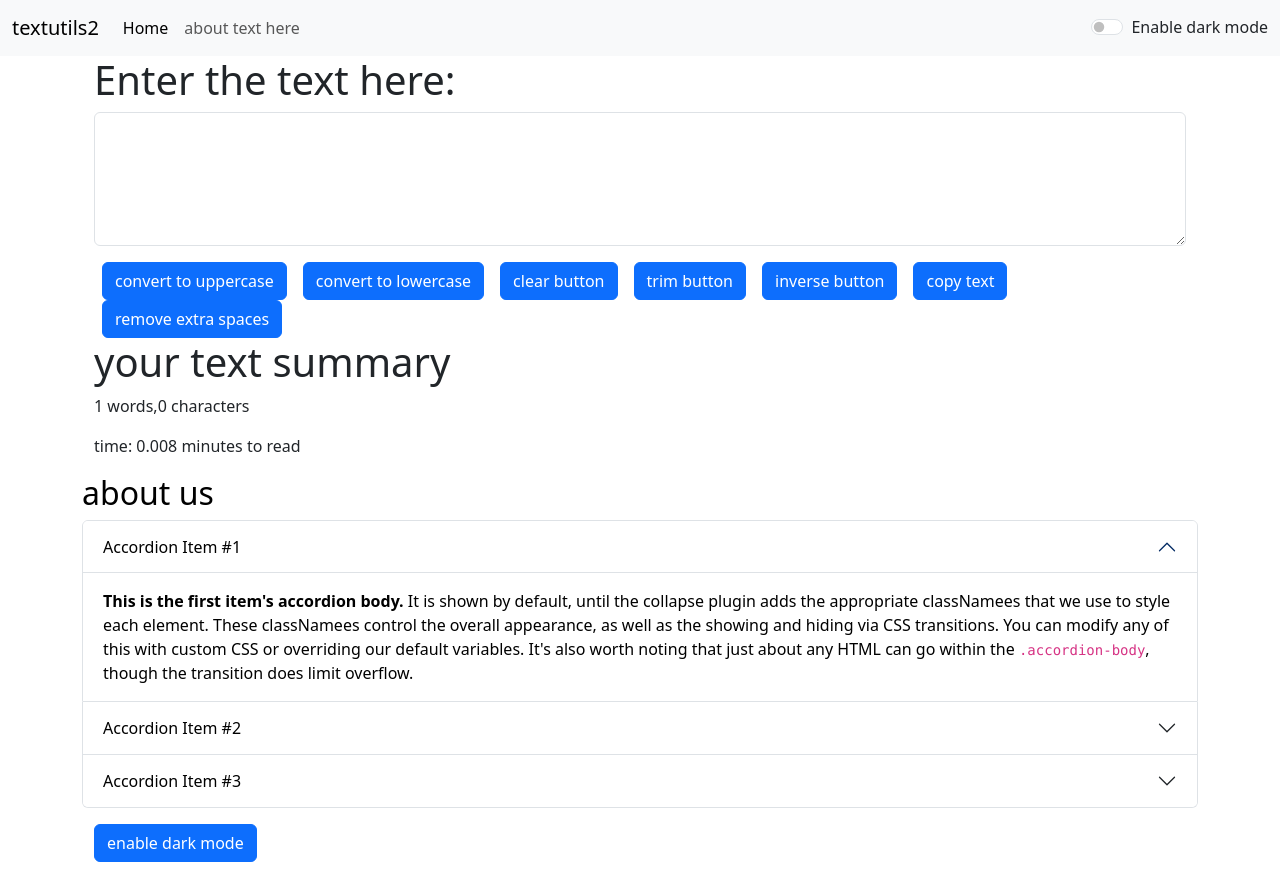
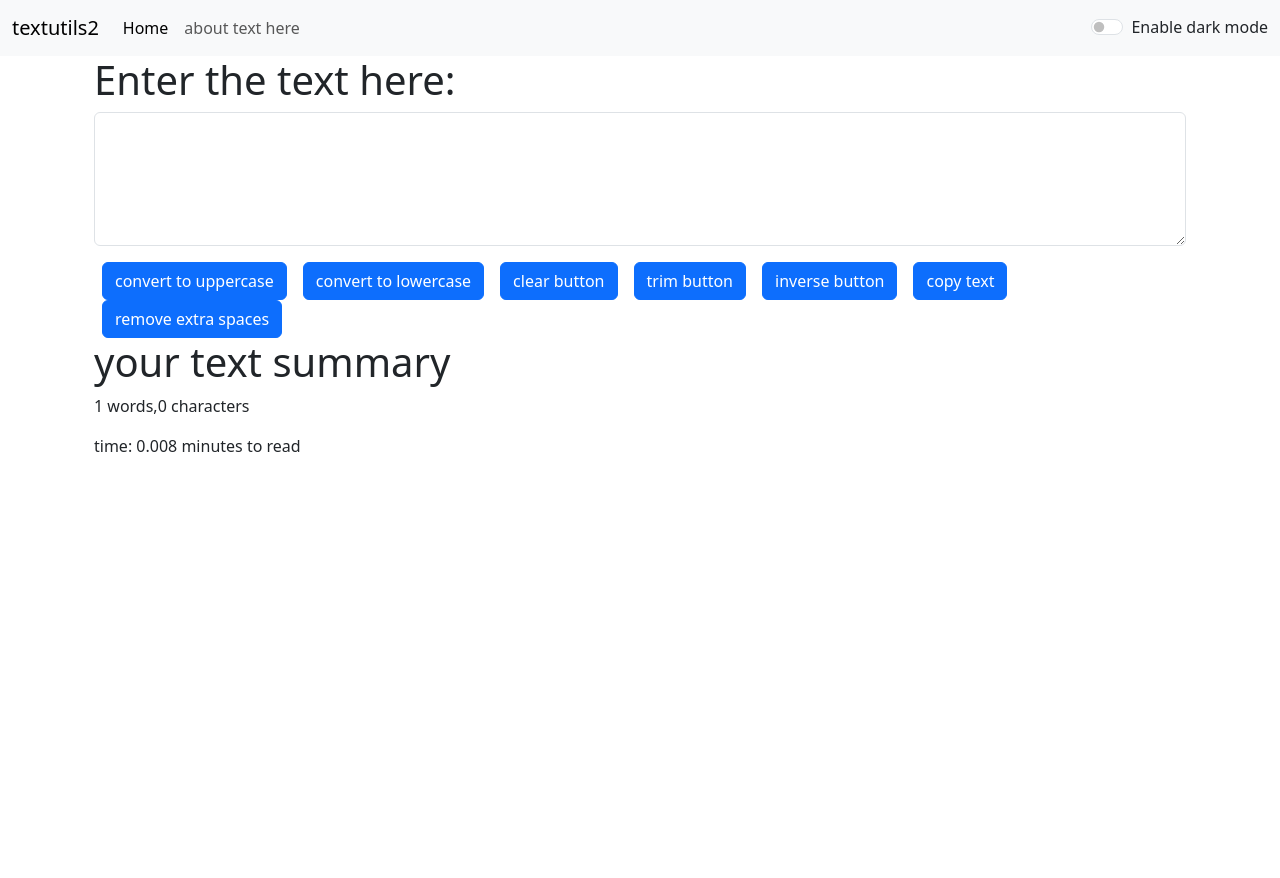
Before and after one commit to Jinal55/react-project-dark-mode, a React (Create React App) app: page / in a window 1280 px wide. After the commit the page ends 800 px from the top, so only its background shows below. Built offline with nearby package versions, Linux system fonts and the light colour scheme.

Commit message:
removed about

```diff
--- a/src/App.js
+++ b/src/App.js
@@ -23,16 +23,16 @@ function App() {
       <Navbar title="textutils2" mode={mode} togglemode={togglemode} />
       {/* <Navbar /> */}
 
-      { <div className="container">
+      {<div className="container">
         <TextForm
           heading="Enter the text here:"
           labelbody="enter text here only"
           mode={mode}
         />
-      </div> }
+      </div>}
       {/* <Usest /> */}
 
-      <About></About>
+      {/* <About></About> */}
     </>
   );
 }
```
